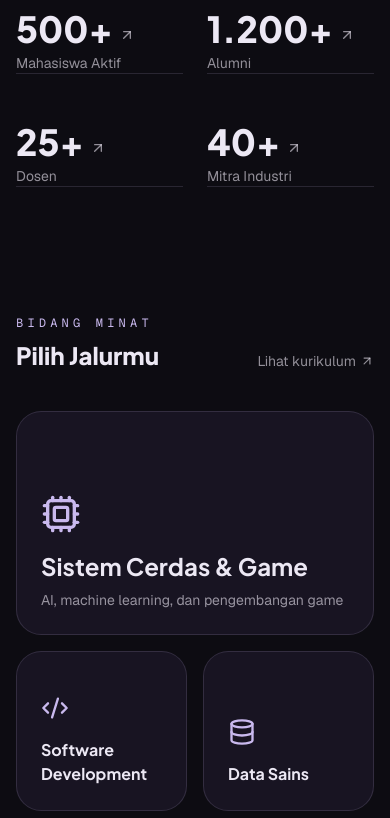
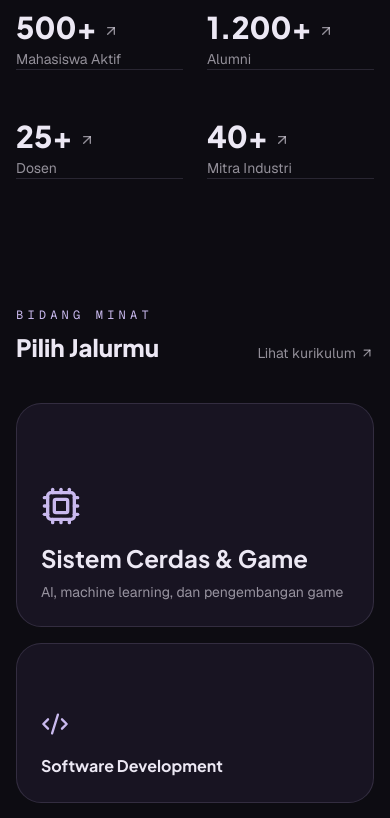
Before and after one commit to FirmanFr2078/ProgramStudi-IT, a Next.js app: page / in a window 390 px wide. Shown: the part 1020-1838 px from the top of the page. Built offline with nearby package versions, Linux system fonts and the light colour scheme.

Commit message:
fix(responsive): optimalkan grid kartu mobile, padding sambutan, dan layout footer

```diff
--- a/src/components/landing/footer.tsx
+++ b/src/components/landing/footer.tsx
@@ -68,7 +68,7 @@ export function Footer() {
       </div>
 
       <div className="border-t">
-        <div className="mx-auto flex max-w-6xl items-center justify-between gap-4 px-4 py-5 text-xs text-muted-foreground sm:px-6">
+        <div className="mx-auto flex max-w-6xl flex-col items-start justify-between gap-3 px-4 py-5 text-xs text-muted-foreground sm:flex-row sm:items-center sm:gap-4 sm:px-6">
           <p>
             © {siteConfig.copyrightYear} {siteConfig.fullName} ·{" "}
             {siteConfig.university}
--- a/src/components/landing/home/focus-areas.tsx
+++ b/src/components/landing/home/focus-areas.tsx
@@ -29,14 +29,14 @@ export function FocusAreas() {
         </Link>
       </Reveal>
 
-      <div className="mt-10 grid grid-cols-2 gap-4 md:mt-14 lg:grid-cols-4 lg:grid-rows-2">
+      <div className="mt-10 grid grid-cols-1 gap-4 sm:grid-cols-2 md:mt-14 lg:grid-cols-4 lg:grid-rows-2">
         {focusAreas.map(({ name, description, icon: Icon, href, featured }, i) => (
           <Reveal
             key={name}
             delay={i * 80}
             className={cn(
               featured
-                ? "col-span-2 row-span-2 lg:col-span-2 lg:row-span-2"
+                ? "sm:col-span-2 sm:row-span-2 lg:col-span-2 lg:row-span-2"
                 : "lg:col-span-1 lg:row-span-1"
             )}
           >
--- a/src/components/landing/home/stats.tsx
+++ b/src/components/landing/home/stats.tsx
@@ -31,10 +31,10 @@ export function Stats() {
               )}
             >
               <div className="flex items-baseline gap-1.5">
-                <span className="font-heading text-4xl font-extrabold sm:text-5xl">
+                <span className="font-heading text-3xl font-extrabold sm:text-4xl md:text-5xl">
                   {value}
                 </span>
-                <ArrowUpRightIcon className="size-4 text-muted-foreground transition-transform group-hover:-translate-y-0.5 group-hover:translate-x-0.5 group-hover:text-lime" />
+                <ArrowUpRightIcon className="size-4 shrink-0 text-muted-foreground transition-transform group-hover:-translate-y-0.5 group-hover:translate-x-0.5 group-hover:text-lime" />
               </div>
               <span className="text-sm text-muted-foreground">{label}</span>
             </Link>
--- a/src/components/landing/profil/profile-prodi/sambutan.tsx
+++ b/src/components/landing/profil/profile-prodi/sambutan.tsx
@@ -24,8 +24,8 @@ export function Sambutan({ data }: { data: SambutanType }) {
           </div>
         </div>
 
-        <div className="relative pl-8">
-          <QuoteIcon className="absolute -top-2 left-0 size-8 text-lime/20" />
+        <div className="relative pl-6 sm:pl-8">
+          <QuoteIcon className="absolute -top-2 left-0 size-6 text-lime/20 sm:size-8" />
           <p className="mb-3 font-mono text-xs tracking-[0.35em] text-lavender uppercase">
             Sambutan
           </p>
--- a/src/components/landing/reveal.tsx
+++ b/src/components/landing/reveal.tsx
@@ -36,7 +36,7 @@ export function Reveal({
       style={{ transitionDelay: shown ? `${delay}ms` : "0ms" }}
       className={cn(
         "transition-all duration-500 ease-out",
-        shown ? "translate-y-0 opacity-100" : "translate-y-2 opacity-100",
+        shown ? "translate-y-0 opacity-100" : "translate-y-6 opacity-0",
         className
       )}
     >
```
